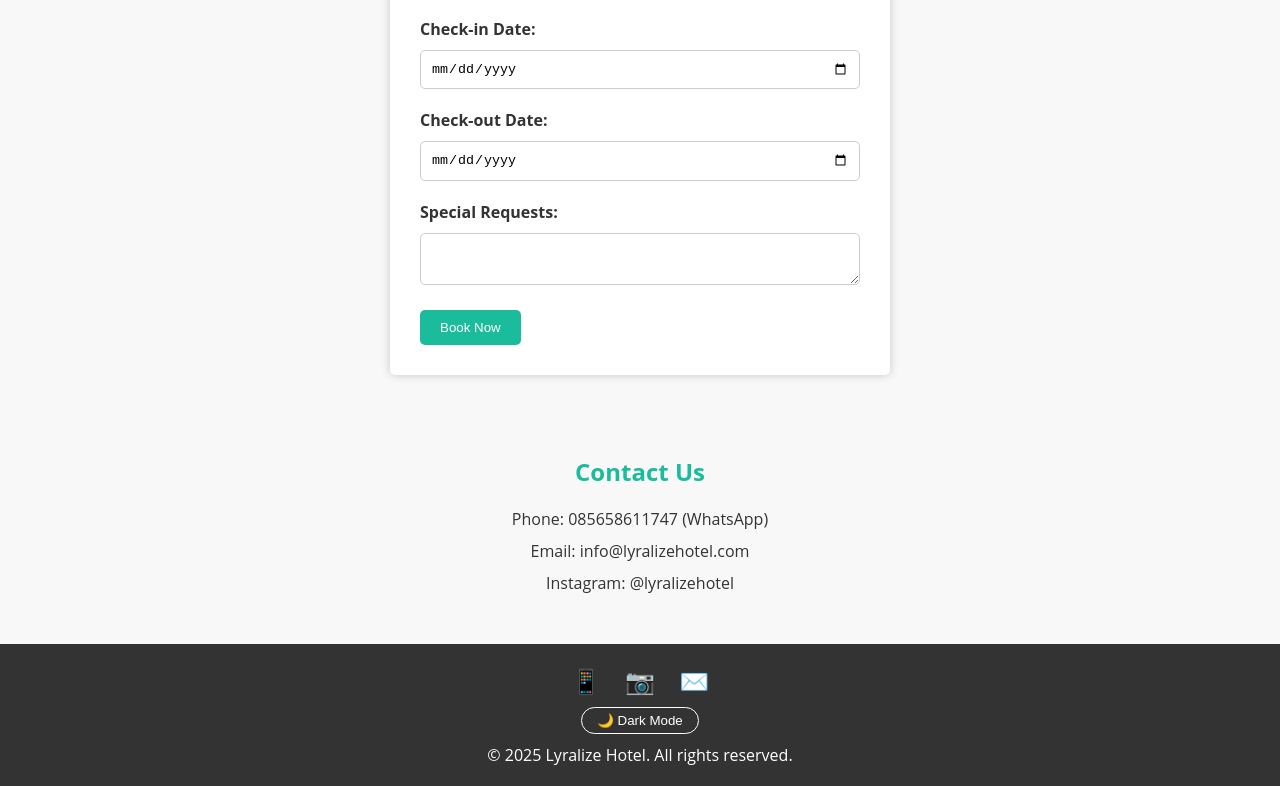
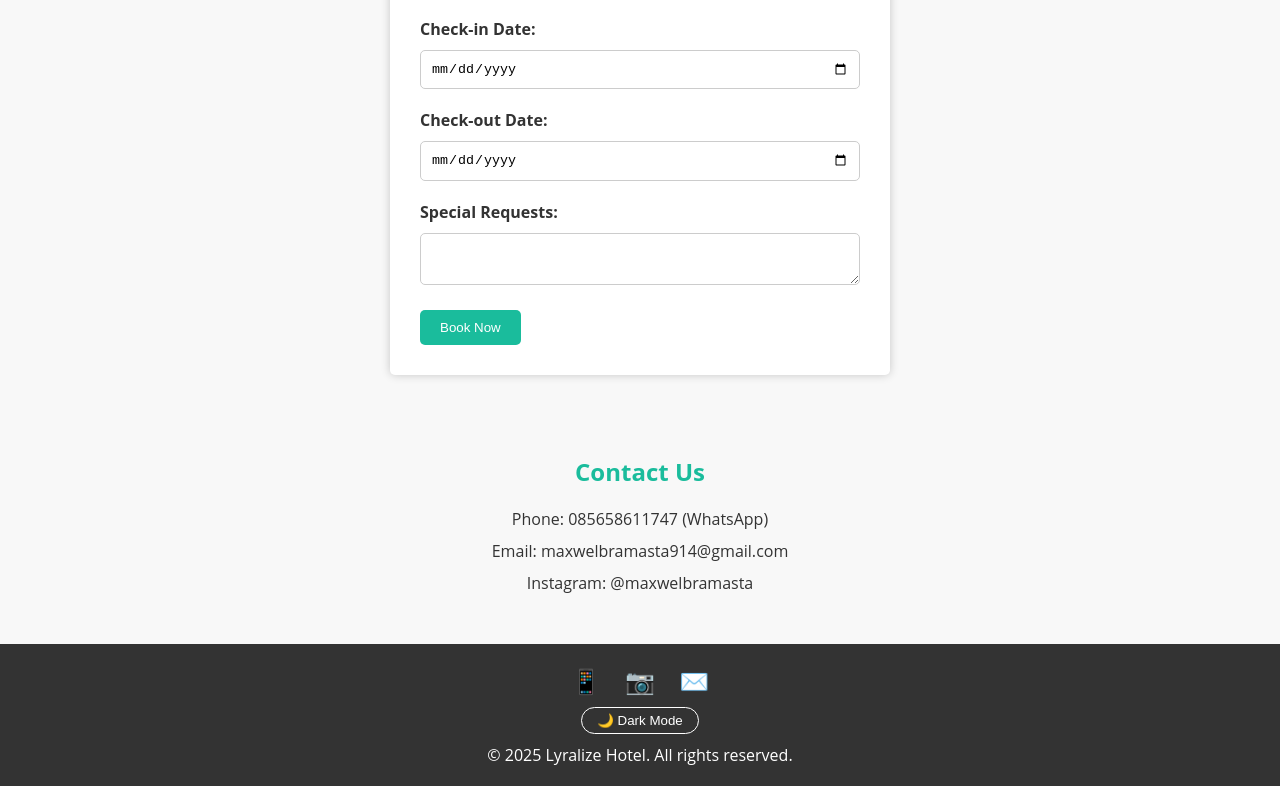
Before and after one commit to maxwelbramasta/Reservasi-Lyralize, a plain HTML site: page index.html in a window 1280 px wide. Shown: the part 2025-2811 px from the top of the page. Drawn offline with Linux system fonts and the light colour scheme.

Commit message:
Update index.html

```diff
--- a/index.html
+++ b/index.html
@@ -60,8 +60,8 @@
     <h2>Contact Us</h2>
     <ul>
       <li>Phone: 085658611747 (WhatsApp)</li>
-      <li>Email: info@lyralizehotel.com</li>
-      <li>Instagram: @lyralizehotel</li>
+      <li>Email: maxwelbramasta914@gmail.com</li>
+      <li>Instagram: @maxwelbramasta</li>
     </ul>
   </section>
 
```
